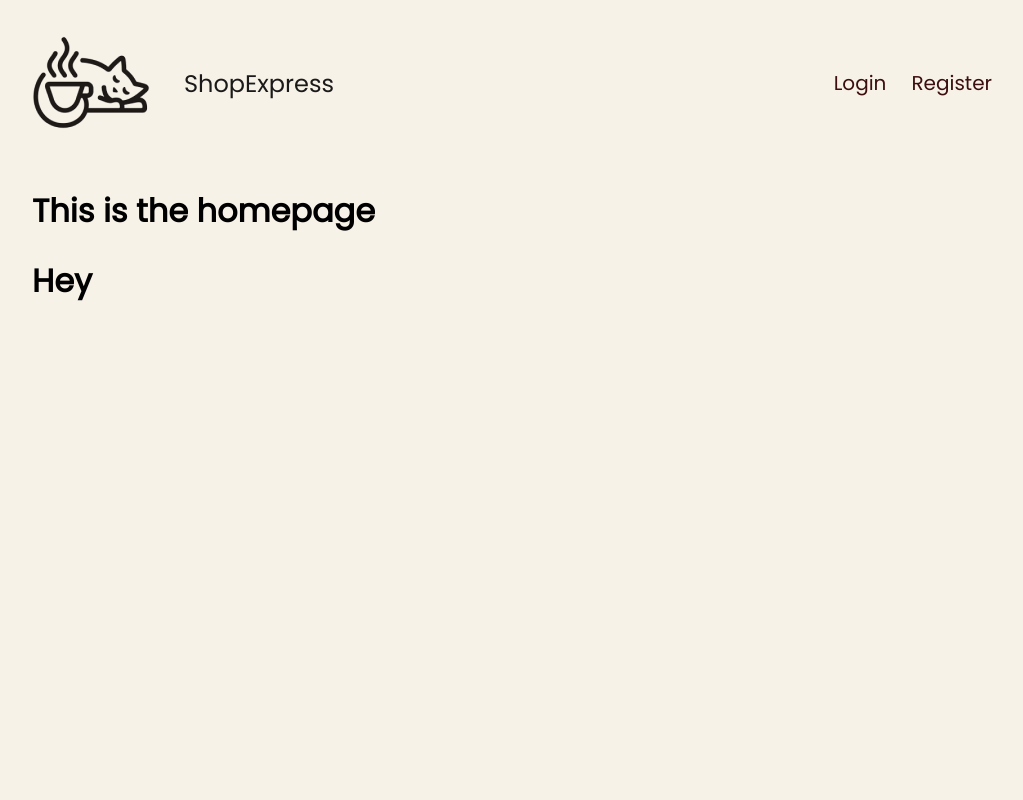
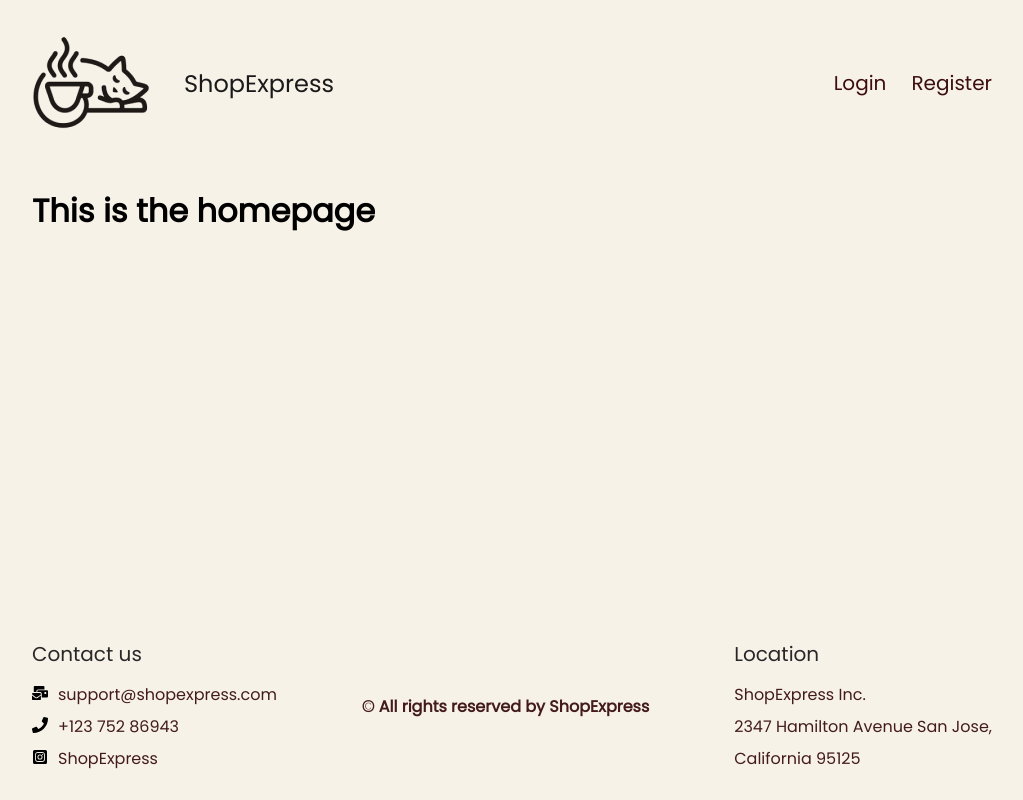
Before and after one commit to Laurachoo/E-shop, a React (Vite) app: page / in a window 1280 px wide. Shown: the whole page, without its empty margins (128-1151 px from the left). Built offline with nearby package versions, Linux system fonts and the light colour scheme; no server answers.

Commit message:
create footer and style it

```diff
--- a/src/components/footer/Footer.jsx
+++ b/src/components/footer/Footer.jsx
@@ -1,9 +1,51 @@
 import FooterStyle from '../footer/Footer.module.css';
+import { FaMailBulk } from 'react-icons/fa';
+import { FaPhone } from 'react-icons/fa';
+import { FaInstagramSquare } from 'react-icons/fa';
 
 function Footer() {
   return (
-    <div>
-      <h1>Hey</h1>
+    <div className={FooterStyle.footer}>
+      <div className={FooterStyle.contactContainer}>
+        <span className={FooterStyle.containerTitle}>Contact us</span>
+        <div className={FooterStyle.footerContact}>
+          <span className={FooterStyle.footerIcon}>
+            <FaMailBulk />
+          </span>
+          <span className={FooterStyle.containerDescription}>
+            support@shopexpress.com
+          </span>
+        </div>
+        <div className={FooterStyle.footerContact}>
+          <span className={FooterStyle.footerIcon}>
+            <FaPhone />
+          </span>
+          <span className={FooterStyle.containerDescription}>
+            +123 752 86943
+          </span>
+        </div>
+        <div className={FooterStyle.footerContact}>
+          <span className={FooterStyle.footerIcon}>
+            <FaInstagramSquare />
+          </span>
+          <span className={FooterStyle.containerDescription}>ShopExpress</span>
+        </div>
+      </div>
+      <div className={FooterStyle.informationContainer}>
+        <span className={FooterStyle.containerDescription}>
+          <b>© All rights reserved by ShopExpress</b>
+        </span>
+      </div>
+      <div className={FooterStyle.locationContainer}>
+        <span className={FooterStyle.containerTitle}>Location</span>
+        <span className={FooterStyle.containerDescription}>
+          ShopExpress Inc.
+          <br />
+          2347 Hamilton Avenue San Jose,
+          <br />
+          California 95125
+        </span>
+      </div>
     </div>
   );
 }
--- a/src/components/footer/Footer.module.css
+++ b/src/components/footer/Footer.module.css
@@ -0,0 +1,48 @@
+.footer {
+  width: 75%;
+  margin: auto;
+  position: fixed;
+  bottom: 0;
+  display: flex;
+  align-items: center;
+  justify-content: space-between;
+  padding-bottom: 25px;
+}
+
+.informationContainer {
+  display: flex;
+  flex-direction: column;
+}
+
+.contactContainer {
+  display: flex;
+  flex-direction: column;
+}
+
+.locationContainer {
+  display: flex;
+  flex-direction: column;
+}
+
+.containerTitle {
+  color: #282828;
+  font-size: 20px;
+  font-weight: 500;
+  padding-bottom: 10px;
+}
+
+.containerDescription {
+  color: #431b1b;
+  font-size: 16px;
+  font-weight: 400;
+  line-height: 2;
+}
+
+.footerContact {
+  display: flex;
+  gap: 10px;
+}
+
+.footerIcon {
+  margin: auto 0px;
+}
```
